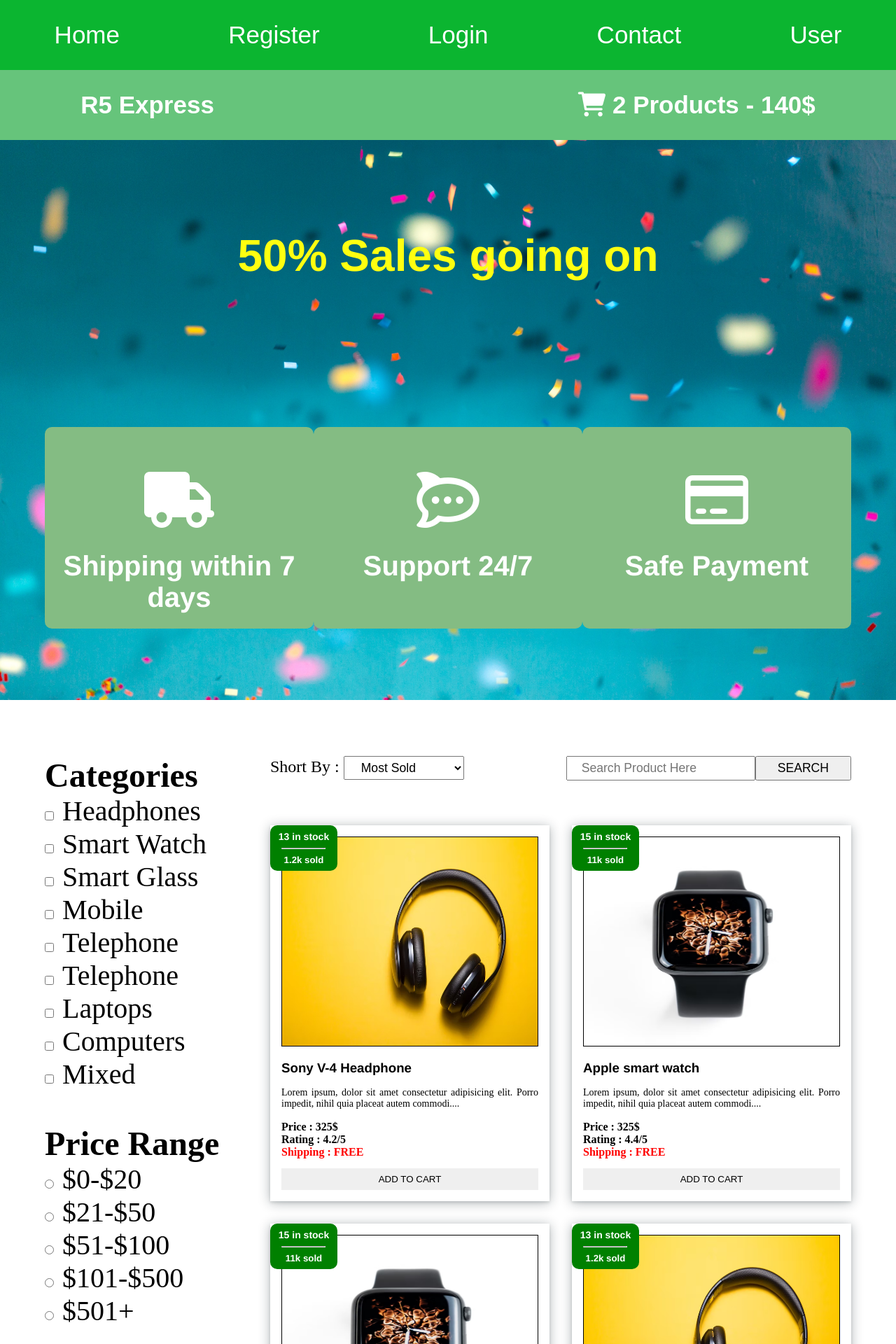
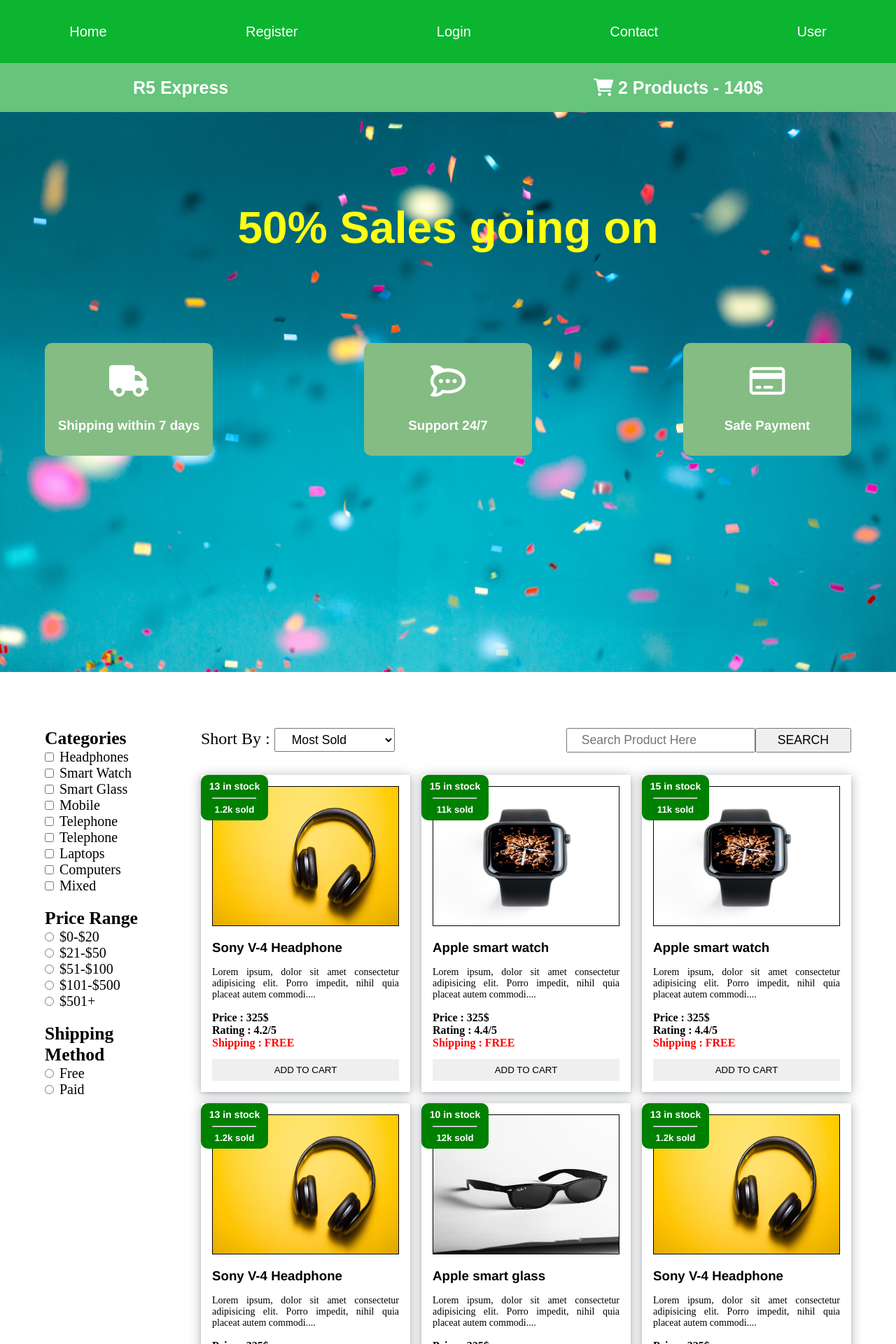
Before and after one commit to Rakibjrb/r5-project, a React (Create React App) app: page / in a window 1280 px wide. Shown: the top 1920 px of the page at 70% size. Built offline with nearby package versions, Linux system fonts and the light colour scheme.

Commit message:
first time code in day 7

```diff
--- a/src/app.responsive.css
+++ /dev/null
@@ -1,319 +0,0 @@
-@media screen and (max-width: 2560px) {
-  /* navbar responsive css */
-
-  /*top navbar*/
-
-  nav {
-    width: 100%;
-    height: 100px;
-  }
-
-  nav .navLink {
-    font-size: 35px;
-  }
-
-  /*bottom navbar*/
-  .nav2 {
-    height: 100px;
-  }
-  .nav2 .secondNavLinks {
-    max-width: 82%;
-  }
-  .nav2 .secondNavLinks .secondNavLink {
-    font-size: 35px;
-  }
-
-  /*banner responsive css*/
-  #banner .bannerdivrow {
-    justify-content: space-around;
-    padding-top: 5rem;
-  }
-  #banner .bannerdivrow .bannerdivcol {
-    width: 28rem;
-    height: 18rem;
-  }
-  #banner .bannerdivrow .bannerdivcol i {
-    padding: 2rem 0;
-    font-size: 5rem;
-  }
-  #banner .bannerdivrow .bannerdivcol h3 {
-    text-align: center;
-    font-size: 2.5rem;
-  }
-
-  /*stock responsive css here*/
-  #stock {
-    padding: 80px 14rem;
-  }
-  #stock .leftDiv {
-    margin-right: 5rem;
-  }
-  #stock .leftDiv .shippingOptionDiv h2,
-  #stock .leftDiv .categoriesDiv h2,
-  #stock .leftDiv .pricesDiv h2 {
-    margin-top: 3rem;
-    font-size: 3rem;
-  }
-  #stock .leftDiv .categoriesDiv h2 {
-    margin-top: 0;
-  }
-  #stock .leftDiv .shippingOptionDiv label,
-  #stock .leftDiv .categoriesDiv label,
-  #stock .leftDiv .pricesDiv label {
-    margin-left: 12px;
-    font-size: 2.5rem;
-  }
-
-  #stock .rightDivMain .productSearch {
-    display: flex;
-    justify-content: space-between;
-    margin-bottom: 4rem;
-  }
-
-  /* product page responsive css here */
-
-  .rightDiv {
-    width: 45%;
-    padding: 2rem;
-    border-radius: 10px;
-    box-shadow: rgba(0, 0, 0, 0.35) 0px 5px 15px;
-  }
-  .rightDiv .rightDiv1 h3 {
-    text-align: center;
-    font-family: "Times New Roman", Times, serif;
-    font-size: 2rem;
-  }
-  .rightDiv .rightDiv1 div {
-    display: flex;
-    justify-content: space-between;
-  }
-  .rightDiv .rightDiv1 div p {
-    margin: 0.5rem 0;
-    font-size: 18px;
-  }
-  .rightDiv .rightDiv1 button {
-    width: 100%;
-    text-align: center;
-    padding: 0.7rem 0;
-    border: 0;
-    text-transform: uppercase;
-  }
-  .rightDiv .rightDiv1 button:hover {
-    background: #66c47c;
-  }
-  .rightDiv2 h3 {
-    text-align: center;
-    font-family: "Times New Roman", Times, serif;
-    font-size: 1.4rem;
-    margin: 2rem 0 1rem 0;
-  }
-  .rightDiv2 .pay_icons {
-    text-align: center;
-  }
-  .rightDiv2 .pay_icons i {
-    margin-left: 2rem;
-    font-size: 3rem;
-  }
-  .rightDiv2 .pay_icons i:first-child {
-    margin-left: 0;
-  }
-
-  /* product cart css here*/
-  .cartGrid {
-    display: grid;
-    grid-template-columns: auto auto auto auto;
-    grid-gap: 2rem;
-  }
-  article {
-    width: 399px;
-    padding: 2rem 2rem;
-  }
-  article .maindiv img {
-    height: 300px;
-  }
-
-  /* register page responsive css here */
-  .registerPage {
-    top: 50%;
-  }
-  .userCartMainDiv {
-    height: 60vh;
-    padding: 0;
-  }
-  .userCartMainDiv h1 {
-    margin-top: 6%;
-  }
-  .userCartMainDiv .userCart {
-    top: 50%;
-  }
-
-  /* cart page css here */
-  .cart {
-    padding: 3rem 10rem;
-  }
-
-  /*footer page responsive css here*/
-  footer .footerContainer {
-    max-width: 82%;
-  }
-}
-
-@media screen and (max-width: 1440px) {
-  /* navbar responsive css */
-
-  /*top navbar*/
-
-  nav {
-    width: 100%;
-    height: 100px;
-  }
-
-  nav .navLink {
-    font-size: 35px;
-  }
-
-  /*bottom navbar*/
-  .nav2 {
-    height: 100px;
-  }
-  .nav2 .secondNavLinks {
-    max-width: 82%;
-  }
-  .nav2 .secondNavLinks .secondNavLink {
-    font-size: 35px;
-  }
-
-  /*banner responsive css*/
-  #banner .bannerdivrow {
-    justify-content: space-around;
-    padding-top: 5rem;
-  }
-  #banner .bannerdivrow .bannerdivcol {
-    width: 28rem;
-    height: 18rem;
-  }
-  #banner .bannerdivrow .bannerdivcol i {
-    padding: 2rem 0;
-    font-size: 5rem;
-  }
-  #banner .bannerdivrow .bannerdivcol h3 {
-    text-align: center;
-    font-size: 2.5rem;
-  }
-
-  /*stock responsive css here*/
-  #stock {
-    padding: 80px 4rem;
-  }
-  #stock .leftDiv {
-    margin-right: 4rem;
-  }
-  #stock .leftDiv .shippingOptionDiv h2,
-  #stock .leftDiv .categoriesDiv h2,
-  #stock .leftDiv .pricesDiv h2 {
-    margin-top: 3rem;
-    font-size: 3rem;
-  }
-  #stock .leftDiv .categoriesDiv h2 {
-    margin-top: 0;
-  }
-  #stock .leftDiv .shippingOptionDiv label,
-  #stock .leftDiv .categoriesDiv label,
-  #stock .leftDiv .pricesDiv label {
-    margin-left: 12px;
-    font-size: 2.5rem;
-  }
-
-  #stock .rightDivMain .productSearch {
-    display: flex;
-    justify-content: space-between;
-    margin-bottom: 4rem;
-  }
-
-  /* product page responsive css here */
-
-  .rightDiv {
-    width: 45%;
-    padding: 2rem;
-    border-radius: 10px;
-    box-shadow: rgba(0, 0, 0, 0.35) 0px 5px 15px;
-  }
-  .rightDiv .rightDiv1 h3 {
-    text-align: center;
-    font-family: "Times New Roman", Times, serif;
-    font-size: 2rem;
-  }
-  .rightDiv .rightDiv1 div {
-    display: flex;
-    justify-content: space-between;
-  }
-  .rightDiv .rightDiv1 div p {
-    margin: 0.5rem 0;
-    font-size: 18px;
-  }
-  .rightDiv .rightDiv1 button {
-    width: 100%;
-    text-align: center;
-    padding: 0.7rem 0;
-    border: 0;
-    text-transform: uppercase;
-  }
-  .rightDiv .rightDiv1 button:hover {
-    background: #66c47c;
-  }
-  .rightDiv2 h3 {
-    text-align: center;
-    font-family: "Times New Roman", Times, serif;
-    font-size: 1.4rem;
-    margin: 2rem 0 1rem 0;
-  }
-  .rightDiv2 .pay_icons {
-    text-align: center;
-  }
-  .rightDiv2 .pay_icons i {
-    margin-left: 2rem;
-    font-size: 3rem;
-  }
-  .rightDiv2 .pay_icons i:first-child {
-    margin-left: 0;
-  }
-
-  /* product cart css here*/
-  .cartGrid {
-    display: grid;
-    grid-template-columns: auto auto;
-    grid-gap: 2rem;
-  }
-  article {
-    width: 399px;
-    padding: 1rem 1rem;
-  }
-  article .maindiv img {
-    height: 300px;
-  }
-
-  /* register page responsive css here */
-  .registerPage {
-    top: 50%;
-  }
-  .userCartMainDiv {
-    height: 60vh;
-    padding: 0;
-  }
-  .userCartMainDiv h1 {
-    margin-top: 6%;
-  }
-  .userCartMainDiv .userCart {
-    top: 50%;
-  }
-
-  /* cart page css here */
-  .cart {
-    padding: 3rem 10rem;
-  }
-
-  /*footer page responsive css here*/
-  footer .footerContainer {
-    max-width: 82%;
-  }
-}
```
Also changed, not shown: src/App.js (+0 -19 lines).
